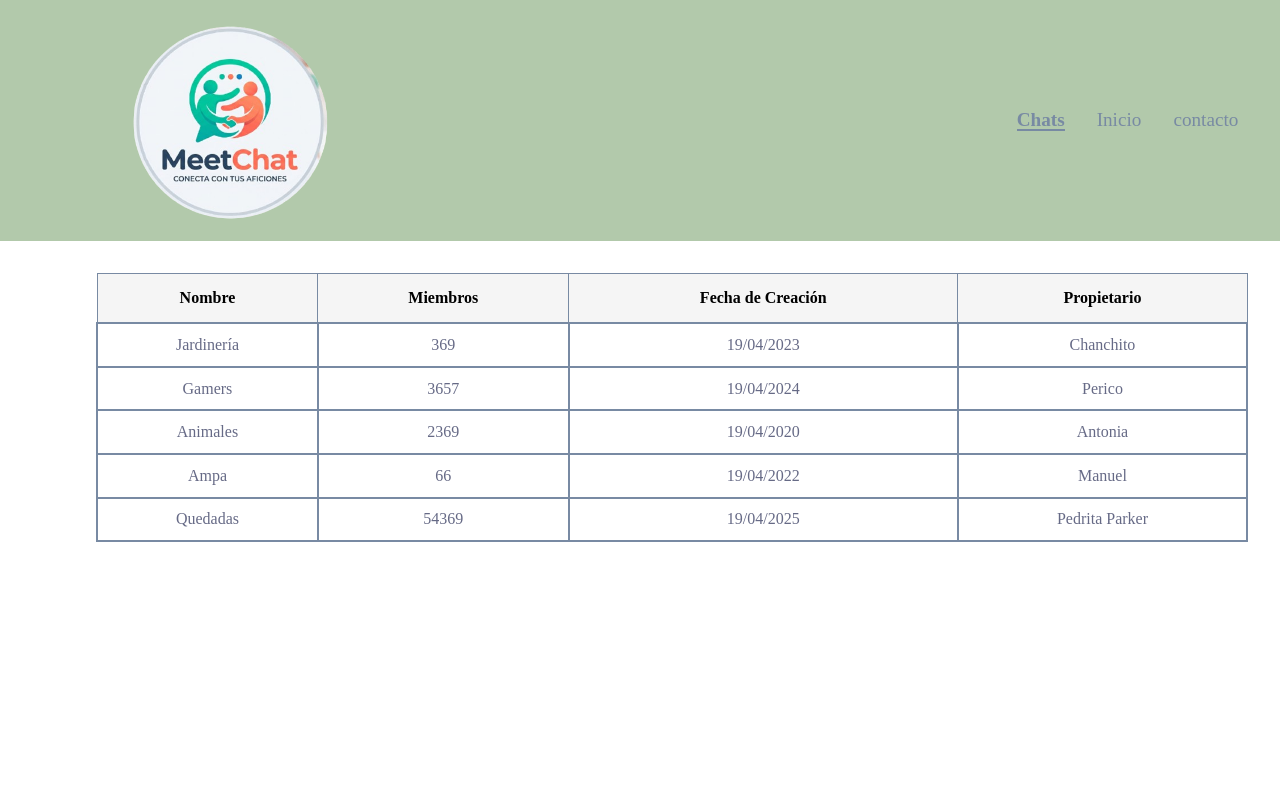
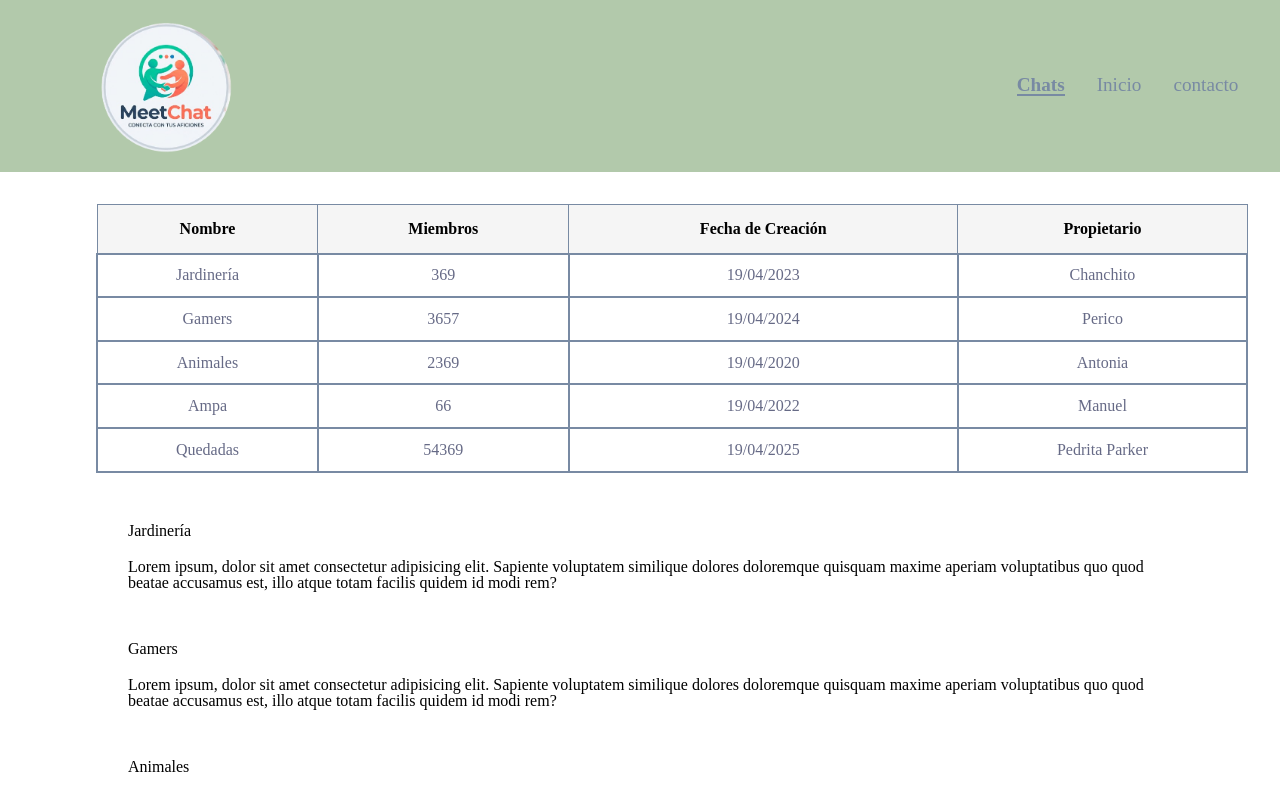
Before and after one commit to j-pablo-go/meetChat, an Angular app: page /chats in a window 1280 px wide. Shown: the top 794 px of the page. Built offline with nearby package versions, Linux system fonts and the light colour scheme.

Commit message:
comienzo de descripciones de grupos

```diff
--- a/src/app/component/connections/connections.html
+++ b/src/app/component/connections/connections.html
@@ -11,7 +11,7 @@
       <tbody>
         @for (row of rows(); track $index) {
           <tr class="row">
-            <td class="date" [attr.data-label]="columns()[0].column">{{row.name}}</td>
+            <td class="date cell_name" [attr.data-label]="columns()[0].column">{{row.name}}</td>
             <td class="date" [attr.data-label]="columns()[1].column">{{row.members}}</td>
             <td class="date" [attr.data-label]="columns()[2].column">{{row.since}}</td>
             <td class="date" [attr.data-label]="columns()[3].column">{{row.master}}</td>
@@ -20,4 +20,12 @@
       </tbody>
     </table>
   </div>
+  @for (row of rows(); track $index) {
+    <div class="information">
+      <h3 class="title">{{row.name}}</h3>
+      <p>
+        Lorem ipsum, dolor sit amet consectetur adipisicing elit. Sapiente voluptatem similique dolores doloremque quisquam maxime aperiam voluptatibus quo quod beatae accusamus est, illo atque totam facilis quidem id modi rem?
+      </p>
+    </div>
+  }
 </main>
--- a/src/app/component/connections/connections.scss
+++ b/src/app/component/connections/connections.scss
@@ -46,6 +46,18 @@ main {
     }
 }
 
+.cell_name {
+    cursor: pointer;
+}
+
+.information {
+    width: 80%;
+    margin: 50px auto;
+}
+
+.title {
+    margin-bottom: 20px;
+}
 
 @include m.smartphone-up {
 
--- a/src/app/component/header/header.scss
+++ b/src/app/component/header/header.scss
@@ -37,4 +37,10 @@
         justify-content: space-between;
         background-color: variables.$celadon;
     }
+
+    .logo {
+        width: 20vw;
+        margin: 2vh 3vw;
+        cursor: pointer;
+    }
 }
```
